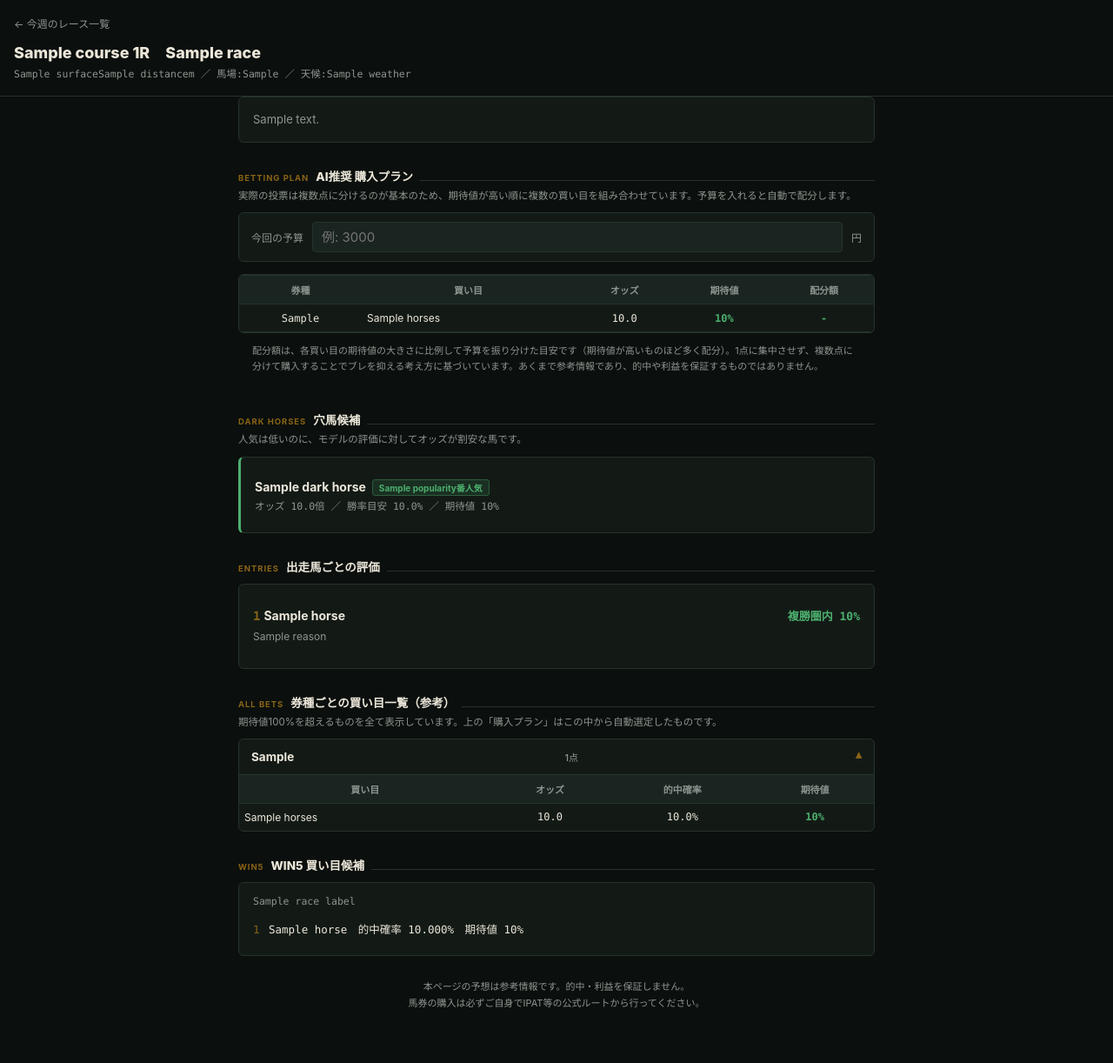
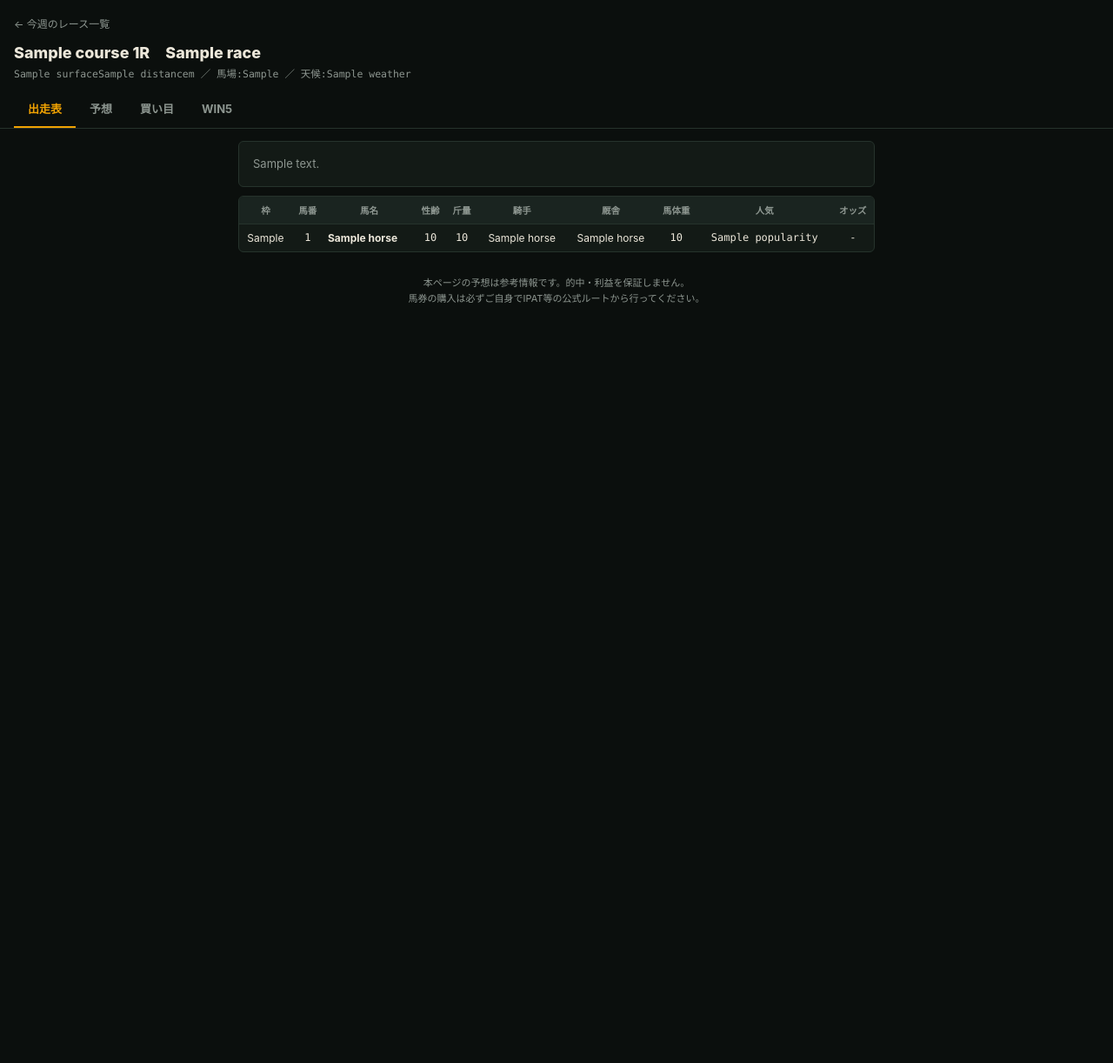
Before and after one commit to yamasan9891-ctrl/keiba-predict, a Flask app: template static_site/templates/race.html in a window 1280 px wide. Shown: the whole page at 87% size. After the commit the page ends 348 px from the top, so only its background shows below. Run offline with Flask 3, Linux system fonts and the light colour scheme; the template is opened without the code that fills it: most values are stand-ins (such as "Sample title", 1, 10 or a date in 2020); parts of the project's set-up code (start-up, migrations or seed data) failed here and were passed over.

Commit message:
add tabbed race page (shutuba-first), dedicated WIN5 page

```diff
--- a/model/predict.py
+++ b/model/predict.py
@@ -142,6 +142,8 @@ def build_prediction_row(shutuba_df: pd.DataFrame, race_meta: dict, conn, stats:
         ("horse_number", ("馬番",)), ("post_position", ("枠",)),
         ("weight_carried", ("斤量",)), ("win_odds", ("オッズ",)),
         ("popularity", ("人気",)), ("horse_name", ("馬名",)),
+        ("jockey_name_disp", ("騎手",)), ("sex_age", ("性齢",)),
+        ("horse_weight_disp", ("馬体重",)), ("trainer_name_disp", ("厩舎",)),
     ]:
         found = _match_col(cols, *keywords)
         if found is not None:
@@ -221,6 +223,10 @@ def build_prediction_row(shutuba_df: pd.DataFrame, race_meta: dict, conn, stats:
             "horse_name": r.get("horse_name"),
             "win_odds": win_odds,
             "popularity": popularity,
+            "jockey_name_disp": r.get("jockey_name_disp"),
+            "sex_age": r.get("sex_age"),
+            "horse_weight_disp": r.get("horse_weight_disp"),
+            "trainer_name_disp": r.get("trainer_name_disp"),
             "weight_carried": pd.to_numeric(r.get("weight_carried"), errors="coerce"),
             "horse_weight": np.nan,
             "horse_weight_diff": np.nan,
--- a/static_site/templates/index.html
+++ b/static_site/templates/index.html
@@ -126,6 +126,7 @@
   <p class="eyebrow">JRA Prediction Engine</p>
   <h1>今週のレース予想</h1>
   <p class="updated mono"><span class="dot">●</span> 最終更新 {{ generated_at }}</p>
+  <a href="win5.html" style="display:inline-block; margin-top:10px; background:var(--amber); color:var(--bg); font-weight:800; font-size:12.5px; padding:8px 14px; border-radius:20px; text-decoration:none;">🎯 今週のWIN5を見る →</a>
 </header>
 
 <div class="notice">予想は参考情報です。的中・利益を保証しません。購入は必ずご自身の判断でIPAT等の公式ルートから行ってください。</div>
--- a/static_site/templates/race.html
+++ b/static_site/templates/race.html
@@ -30,23 +30,45 @@
   a { color: inherit; }
 
   header {
-    padding: 16px 16px 18px;
+    padding: 16px 16px 0;
     border-bottom: 1px solid var(--line);
   }
   .back { font-size: 12px; color: var(--text-dim); text-decoration: none; }
   .back:active { color: var(--amber); }
   h1 { font-size: 18px; margin: 10px 0 4px; font-weight: 800; }
-  .race-meta { font-size: 11.5px; color: var(--text-dim); }
+  .race-meta { font-size: 11.5px; color: var(--text-dim); padding-bottom: 12px; }
 
-  main { max-width: 760px; margin: 0 auto; padding: 0 14px; }
+  /* --- タブ --- */
+  .tabs {
+    display: flex;
+    overflow-x: auto;
+    -webkit-overflow-scrolling: touch;
+  }
+  .tab-btn {
+    flex: 0 0 auto;
+    padding: 11px 16px;
+    font-size: 13px;
+    font-weight: 700;
+    color: var(--text-dim);
+    background: none;
+    border: none;
+    border-bottom: 2px solid transparent;
+    font-family: inherit;
+  }
+  .tab-btn.active { color: var(--amber); border-bottom-color: var(--amber); }
+  .tab-panel { display: none; }
+  .tab-panel.active { display: block; }
+
+  main { max-width: 760px; margin: 0 auto; padding: 14px 14px 0; }
 
   .section-title {
     font-size: 13.5px;
     font-weight: 800;
     color: var(--text);
-    margin: 28px 0 10px;
+    margin: 20px 0 10px;
     display: flex; align-items: baseline; gap: 8px;
   }
+  .section-title:first-child { margin-top: 4px; }
   .section-title .en {
     font-size: 9.5px; font-weight: 700; letter-spacing: 0.1em; color: var(--amber-dim);
     text-transform: uppercase;
@@ -63,66 +85,19 @@
   }
   .summary-text { font-size: 13px; line-height: 1.75; color: var(--text-dim); }
 
-  /* --- 結論：馬券風デザイン --- */
-  .ticket {
-    position: relative;
-    background: linear-gradient(180deg, #1a1408 0%, var(--surface) 70%);
-    border: 1px solid var(--amber-dim);
-    border-radius: 10px;
-    box-shadow: 0 0 0 1px rgba(240,162,2,0.08), 0 8px 24px -12px var(--amber-glow);
-    padding: 0;
-    overflow: hidden;
+  /* --- 出走表 --- */
+  .shutuba-table { width: 100%; border-collapse: collapse; font-size: 12px; }
+  .shutuba-table th {
+    background: var(--surface-2); color: var(--text-dim); font-weight: 700; font-size: 10.5px;
+    padding: 8px 5px; border-bottom: 1px solid var(--line); white-space: nowrap;
   }
-  .ticket-head {
-    display: flex; justify-content: space-between; align-items: center;
-    padding: 10px 16px; background: rgba(240,162,2,0.08);
-    border-bottom: 1px dashed var(--amber-dim);
+  .shutuba-table td { padding: 8px 5px; text-align: center; border-bottom: 1px solid var(--line); }
+  .shutuba-table td.name-cell { text-align: left; font-weight: 700; }
+  .shutuba-table tr:last-child td { border-bottom: none; }
+  .waku {
+    display: inline-block; width: 18px; height: 18px; line-height: 18px;
+    border-radius: 3px; color: #111; font-weight: 800; font-size: 10.5px;
   }
-  .ticket-head .label { font-size: 11px; font-weight: 800; color: var(--amber); letter-spacing: 0.05em; }
-  .ticket-head .type-badge {
-    font-size: 11px; color: var(--bg); background: var(--amber);
-    font-weight: 800; padding: 3px 10px; border-radius: 3px;
-  }
-  .ticket-body { padding: 16px; }
-  .ticket .horses {
-    font-size: 20px; font-weight: 800; margin: 0 0 14px;
-    color: var(--text); line-height: 1.45;
-  }
-  .ticket-stats {
-    display: grid; grid-template-columns: repeat(3, 1fr); gap: 8px;
-    padding: 12px 0; border-top: 1px dashed var(--line); border-bottom: 1px dashed var(--line);
-  }
-  .ticket-stats .stat { text-align: center; }
-  .ticket-stats .stat .label { font-size: 10px; color: var(--text-dim); }
-  .ticket-stats .stat .value { font-size: 16px; font-weight: 800; margin-top: 3px; }
-  .ticket-stats .stat.ev .value { color: var(--amber); }
-
-  .ticket-amount {
-    margin-top: 14px; padding: 12px; background: var(--surface-2);
-    border-radius: 6px; display: flex; justify-content: space-between; align-items: center;
-  }
-  .ticket-amount .label { font-size: 11px; color: var(--text-dim); }
-  .ticket-amount .value { font-size: 22px; font-weight: 800; color: var(--green); }
-  .ticket-amount .value::before { content: "¥"; font-size: 14px; margin-right: 2px; }
-
-  .footnote { font-size: 11px; color: var(--text-dim); margin-top: 12px; line-height: 1.6; padding: 0 16px 14px; }
-
-  /* --- 予算入力 --- */
-  .budget-box {
-    display: flex; align-items: center; gap: 10px;
-    background: var(--surface); border: 1px solid var(--line); border-radius: 6px;
-    padding: 10px 14px; margin-bottom: 14px;
-  }
-  .budget-box label { font-size: 12px; color: var(--text-dim); white-space: nowrap; }
-  .budget-box input {
-    flex: 1; background: var(--surface-2); border: 1px solid var(--line); border-radius: 4px;
-    color: var(--text); font-size: 15px; padding: 7px 10px; font-family: inherit;
-    -moz-appearance: textfield;
-  }
-  .budget-box input::-webkit-outer-spin-button, .budget-box input::-webkit-inner-spin-button { margin: 0; }
-  .budget-box .unit { font-size: 12px; color: var(--text-dim); }
-  .stake-cell { color: var(--green); font-weight: 700; }
-
 
   /* --- 穴馬候補 --- */
   .dark-horse-card { border-left: 3px solid var(--green); }
@@ -136,7 +111,7 @@
   }
   .dh-stats { font-size: 11.5px; color: var(--text-dim); margin-top: 3px; }
 
-  /* --- 出走馬一覧 --- */
+  /* --- 出走馬ごとの評価 --- */
   .horse-item { padding: 12px 0; border-bottom: 1px solid var(--line); }
   .horse-item:last-child { border-bottom: none; }
   .horse-head { display: flex; justify-content: space-between; align-items: baseline; }
@@ -147,59 +122,55 @@
 
   /* --- 買い目一覧（折りたたみ） --- */
   details.bet-group {
-    background: var(--surface);
-    border: 1px solid var(--line);
-    border-radius: 6px;
-    margin-bottom: 8px;
-    overflow: hidden;
+    background: var(--surface); border: 1px solid var(--line); border-radius: 6px;
+    margin-bottom: 8px; overflow: hidden;
   }
   details.bet-group summary {
-    padding: 12px 14px;
-    cursor: pointer;
-    font-size: 13.5px;
-    font-weight: 700;
-    list-style: none;
-    display: flex;
-    justify-content: space-between;
-    align-items: center;
+    padding: 12px 14px; cursor: pointer; font-size: 13.5px; font-weight: 700;
+    list-style: none; display: flex; justify-content: space-between; align-items: center;
   }
   details.bet-group summary::-webkit-details-marker { display: none; }
   details.bet-group summary .count { font-size: 11px; color: var(--text-dim); font-weight: 500; }
-  details.bet-group summary::after {
-    content: "▾"; color: var(--amber-dim); margin-left: 8px; transition: transform 0.15s;
-  }
+  details.bet-group summary::after { content: "▾"; color: var(--amber-dim); margin-left: 8px; transition: transform 0.15s; }
   details.bet-group[open] summary::after { transform: rotate(180deg); }
 
-  table { width: 100%; border-collapse: collapse; font-size: 12px; }
-  th {
-    background: var(--surface-2);
-    color: var(--text-dim);
-    font-weight: 700;
-    font-size: 11px;
-    padding: 8px 6px;
-    border-top: 1px solid var(--line);
-    border-bottom: 1px solid var(--line);
+  table.ev-table { width: 100%; border-collapse: collapse; font-size: 12px; }
+  table.ev-table th {
+    background: var(--surface-2); color: var(--text-dim); font-weight: 700; font-size: 11px;
+    padding: 8px 6px; border-top: 1px solid var(--line); border-bottom: 1px solid var(--line);
   }
-  td {
-    padding: 8px 6px;
-    text-align: center;
-    border-bottom: 1px solid var(--line);
-  }
-  td.horses-cell { text-align: left; }
-  tr:last-child td { border-bottom: none; }
+  table.ev-table td { padding: 8px 6px; text-align: center; border-bottom: 1px solid var(--line); }
+  table.ev-table td.horses-cell { text-align: left; }
+  table.ev-table tr:last-child td { border-bottom: none; }
   td.ev-cell { color: var(--green); font-weight: 700; }
 
+  /* --- 予算入力 --- */
+  .budget-box {
+    display: flex; align-items: center; gap: 10px;
+    background: var(--surface); border: 1px solid var(--line); border-radius: 6px;
+    padding: 10px 14px; margin-bottom: 14px;
+  }
+  .budget-box label { font-size: 12px; color: var(--text-dim); white-space: nowrap; }
+  .budget-box input {
+    flex: 1; background: var(--surface-2); border: 1px solid var(--line); border-radius: 4px;
+    color: var(--text); font-size: 15px; padding: 7px 10px; font-family: inherit;
+  }
+  .budget-box .unit { font-size: 12px; color: var(--text-dim); }
+  .stake-cell { color: var(--green); font-weight: 700; }
+
   /* --- WIN5 --- */
-  .win5-row { font-size: 12.5px; padding: 7px 0; border-bottom: 1px dashed var(--line); }
+  .win5-banner {
+    background: linear-gradient(135deg, #1a1408, var(--surface));
+    border: 1px solid var(--amber-dim); border-radius: 8px; padding: 14px 16px; margin-bottom: 14px;
+  }
+  .win5-banner .label { font-size: 11px; font-weight: 800; color: var(--amber); letter-spacing: 0.05em; }
+  .win5-banner .races { font-size: 12.5px; color: var(--text-dim); margin-top: 6px; }
+  .win5-row { font-size: 13px; padding: 9px 0; border-bottom: 1px dashed var(--line); }
   .win5-row:last-child { border-bottom: none; }
-  .win5-rank { display: inline-block; width: 18px; color: var(--amber-dim); }
+  .win5-rank { display: inline-block; width: 20px; color: var(--amber-dim); font-weight: 800; }
 
   .disclaimer {
-    margin-top: 26px;
-    font-size: 11px;
-    color: var(--text-dim);
-    text-align: center;
-    line-height: 1.7;
+    margin-top: 26px; font-size: 11px; color: var(--text-dim); text-align: center; line-height: 1.7;
   }
 </style>
 </head>
@@ -208,42 +179,49 @@
   <a class="back" href="../index.html">← 今週のレース一覧</a>
   <h1>{{ race.course }} {{ race.race_number }}R　{{ race.race_name }}</h1>
   <div class="race-meta mono">{{ race.surface }}{{ race.distance }}m ／ 馬場:{{ race.track_condition or "-" }} ／ 天候:{{ race.weather or "-" }}{% if race.is_handicap %} ／ ハンデ戦{% endif %}</div>
+
+  <div class="tabs">
+    <button class="tab-btn active" data-tab="shutuba">出走表</button>
+    <button class="tab-btn" data-tab="prediction">予想</button>
+    <button class="tab-btn" data-tab="betting">買い目</button>
+    {% if win5 %}<button class="tab-btn" data-tab="win5">WIN5</button>{% endif %}
+  </div>
 </header>
 
 <main>
+  <!-- ============ 出走表タブ（最初に表示） ============ -->
+  <div class="tab-panel active" id="panel-shutuba">
     <div class="card summary-text">{{ race_summary_text }}</div>
-
-  {% if betting_plan %}
-  <div class="section-title"><span class="en">Betting Plan</span>AI推奨 購入プラン</div>
-  <div class="section-hint">実際の投票は複数点に分けるのが基本のため、期待値が高い順に複数の買い目を組み合わせています。予算を入れると自動で配分します。</div>
-  <div class="budget-box">
-    <label for="budgetInput">今回の予算</label>
-    <input type="number" id="budgetInput" inputmode="numeric" placeholder="例: 3000" min="0" step="100">
-    <span class="unit">円</span>
-  </div>
-  <div class="card" style="padding:0; overflow:hidden;">
-    <table id="planTable">
-      <thead><tr><th>券種</th><th>買い目</th><th>オッズ</th><th>期待値</th><th>配分額</th></tr></thead>
+    <div class="card" style="padding:0; overflow-x:auto;">
+      <table class="shutuba-table">
+        <thead>
+          <tr>
+            <th>枠</th><th>馬番</th><th>馬名</th><th>性齢</th><th>斤量</th>
+            <th>騎手</th><th>厩舎</th><th>馬体重</th><th>人気</th><th>オッズ</th>
+          </tr>
+        </thead>
         <tbody>
-        {% for p in betting_plan %}
-        <tr data-ev="{{ p.ev }}">
-          <td class="mono">{{ p.bet_type }}</td>
-          <td class="horses-cell">{{ p.horses }}</td>
-          <td class="mono">{{ "%.1f"|format(p.odds) }}</td>
-          <td class="ev-cell mono">{{ "%.0f"|format(p.ev * 100) }}%</td>
-          <td class="mono stake-cell">-</td>
+          {% for h in horses|sort(attribute='horse_number') %}
+          <tr>
+            <td>{{ h.post_position }}</td>
+            <td class="mono">{{ h.horse_number }}</td>
+            <td class="name-cell">{{ h.name }}</td>
+            <td class="mono">{{ h.sex_age or "-" }}</td>
+            <td class="mono">{{ h.weight_carried or "-" }}</td>
+            <td>{{ h.jockey_name or "-" }}</td>
+            <td>{{ h.trainer_name or "-" }}</td>
+            <td class="mono">{{ h.horse_weight or "-" }}</td>
+            <td class="mono">{{ h.popularity or "-" }}</td>
+            <td class="mono">{{ "%.1f"|format(h.win_odds) if h.win_odds else "-" }}</td>
           </tr>
           {% endfor %}
-        <tr id="planTotalRow" style="display:none;">
-          <td colspan="4" style="text-align:right; font-weight:800;">合計</td>
-          <td class="mono" id="planTotal" style="font-weight:800; color:var(--green);">-</td>
-        </tr>
         </tbody>
       </table>
     </div>
-  <div class="footnote">配分額は、各買い目の期待値の大きさに比例して予算を振り分けた目安です（期待値が高いものほど多く配分）。1点に集中させず、複数点に分けて購入することでブレを抑える考え方に基づいています。あくまで参考情報であり、的中や利益を保証するものではありません。</div>
-  {% endif %}
+  </div>
 
+  <!-- ============ 予想タブ ============ -->
+  <div class="tab-panel" id="panel-prediction">
     {% if dark_horses %}
     <div class="section-title"><span class="en">Dark Horses</span>穴馬候補</div>
     <div class="section-hint">人気は低いのに、モデルの評価に対してオッズが割安な馬です。</div>
@@ -269,13 +247,47 @@
       </div>
       {% endfor %}
     </div>
+  </div>
+
+  <!-- ============ 買い目タブ ============ -->
+  <div class="tab-panel" id="panel-betting">
+    {% if betting_plan %}
+    <div class="section-title"><span class="en">Betting Plan</span>AI推奨 購入プラン</div>
+    <div class="section-hint">実際の投票は複数点に分けるのが基本のため、期待値が高い順に複数の買い目を組み合わせています。予算を入れると自動で配分します。</div>
+    <div class="budget-box">
+      <label for="budgetInput">今回の予算</label>
+      <input type="number" id="budgetInput" inputmode="numeric" placeholder="例: 3000" min="0" step="100">
+      <span class="unit">円</span>
+    </div>
+    <div class="card" style="padding:0; overflow:hidden;">
+      <table class="ev-table" id="planTable">
+        <thead><tr><th>券種</th><th>買い目</th><th>オッズ</th><th>期待値</th><th>配分額</th></tr></thead>
+        <tbody>
+          {% for p in betting_plan %}
+          <tr data-ev="{{ p.ev }}">
+            <td class="mono">{{ p.bet_type }}</td>
+            <td class="horses-cell">{{ p.horses }}</td>
+            <td class="mono">{{ "%.1f"|format(p.odds) }}</td>
+            <td class="ev-cell mono">{{ "%.0f"|format(p.ev * 100) }}%</td>
+            <td class="mono stake-cell">-</td>
+          </tr>
+          {% endfor %}
+          <tr id="planTotalRow" style="display:none;">
+            <td colspan="4" style="text-align:right; font-weight:800;">合計</td>
+            <td class="mono" id="planTotal" style="font-weight:800; color:var(--green);">-</td>
+          </tr>
+        </tbody>
+      </table>
+    </div>
+    <div class="footnote" style="font-size:11px; color:var(--text-dim); margin-bottom:16px; line-height:1.6;">配分額は、各買い目の期待値の大きさに比例して予算を振り分けた目安です。1点に集中させず複数点に分けることでブレを抑える考え方に基づきます。的中や利益を保証するものではありません。</div>
+    {% endif %}
 
     <div class="section-title"><span class="en">All Bets</span>券種ごとの買い目一覧（参考）</div>
     <div class="section-hint">期待値100%を超えるものを全て表示しています。上の「購入プラン」はこの中から自動選定したものです。</div>
     {% for bet_type, rows in ev_tables.items() %}
-  <details class="bet-group"{% if loop.first and rows %} open{% endif %}>
+    <details class="bet-group">
       <summary>{{ bet_type }} <span class="count">{{ rows|length }}点</span></summary>
-    <table>
+      <table class="ev-table">
         <thead><tr><th>買い目</th><th>オッズ</th><th>的中確率</th><th>期待値</th></tr></thead>
         <tbody>
           {% for r in rows %}
@@ -292,14 +304,21 @@
       </table>
     </details>
     {% endfor %}
+  </div>
 
+  <!-- ============ WIN5タブ ============ -->
   {% if win5 %}
-  <div class="section-title"><span class="en">WIN5</span>WIN5 買い目候補</div>
+  <div class="tab-panel" id="panel-win5">
+    <div class="win5-banner">
+      <div class="label">🎯 WIN5対象レース</div>
+      <div class="races mono">{{ win5.race_labels|join(' / ') }}</div>
+    </div>
+    <div class="section-title"><span class="en">WIN5</span>買い目候補</div>
     <div class="card">
-    <div class="race-meta mono" style="margin-bottom:8px;">{{ win5.race_labels|join(' / ') }}</div>
       {% for c in win5.combos %}
       <div class="win5-row mono"><span class="win5-rank">{{ loop.index }}</span>{{ c.horses|join(' - ') }}　的中確率 {{ "%.3f"|format(c.probability * 100) }}%{% if c.ev %}　期待値 {{ "%.0f"|format(c.ev * 100) }}%{% endif %}</div>
       {% endfor %}
+    </div>
   </div>
   {% endif %}
 
@@ -308,14 +327,25 @@
 
 <script>
 (function () {
-  const UNIT = 100;  // JRAの購入単位（100円）に丸める
+  // --- タブ切り替え ---
+  document.querySelectorAll('.tab-btn').forEach(function (btn) {
+    btn.addEventListener('click', function () {
+      document.querySelectorAll('.tab-btn').forEach(function (b) { b.classList.remove('active'); });
+      document.querySelectorAll('.tab-panel').forEach(function (p) { p.classList.remove('active'); });
+      btn.classList.add('active');
+      document.getElementById('panel-' + btn.dataset.tab).classList.add('active');
+    });
+  });
 
+  // --- 購入プランの予算按分計算 ---
+  const UNIT = 100;
   function recalc() {
-    const budget = parseFloat(document.getElementById('budgetInput').value) || 0;
+    const budgetInput = document.getElementById('budgetInput');
+    if (!budgetInput) return;
+    const budget = parseFloat(budgetInput.value) || 0;
     const rows = Array.from(document.querySelectorAll('#planTable tbody tr[data-ev]'));
     const totalRow = document.getElementById('planTotalRow');
     const totalCell = document.getElementById('planTotal');
-
     if (!rows.length) return;
 
     if (budget <= 0) {
@@ -324,15 +354,13 @@
       return;
     }
 
-    // 期待値(EV)が高いものほど多く配分する（EVの合計に対する比率で按分）
-    const evs = rows.map(function (tr) { return Math.max(0, parseFloat(tr.dataset.ev) - 1); }); // 100%超過分だけを重みにする
+    const evs = rows.map(function (tr) { return Math.max(0, parseFloat(tr.dataset.ev) - 1); });
     const totalWeight = evs.reduce(function (a, b) { return a + b; }, 0);
 
     let allocated = 0;
     rows.forEach(function (tr, i) {
       const weight = totalWeight > 0 ? evs[i] / totalWeight : 1 / rows.length;
-      const raw = budget * weight;
-      const amount = Math.floor(raw / UNIT) * UNIT;
+      const amount = Math.floor((budget * weight) / UNIT) * UNIT;
       allocated += amount;
       tr.querySelector('.stake-cell').textContent = amount > 0 ? amount.toLocaleString('ja-JP') + '円' : '見送り';
     });
@@ -342,11 +370,8 @@
       totalCell.textContent = allocated.toLocaleString('ja-JP') + '円 / ' + budget.toLocaleString('ja-JP') + '円中';
     }
   }
-
-  const input = document.getElementById('budgetInput');
-  if (input) {
-    input.addEventListener('input', recalc);
-  }
+  const budgetInput = document.getElementById('budgetInput');
+  if (budgetInput) budgetInput.addEventListener('input', recalc);
 })();
 </script>
 </body>
```
Also changed, not shown: static_site/generate_site.py (+13 -0 lines), static_site/templates/win5.html (added, +97 -0 lines), weekly_pipeline.py (+22 -1 lines). Lines whose indentation alone changed are shown as unchanged.
